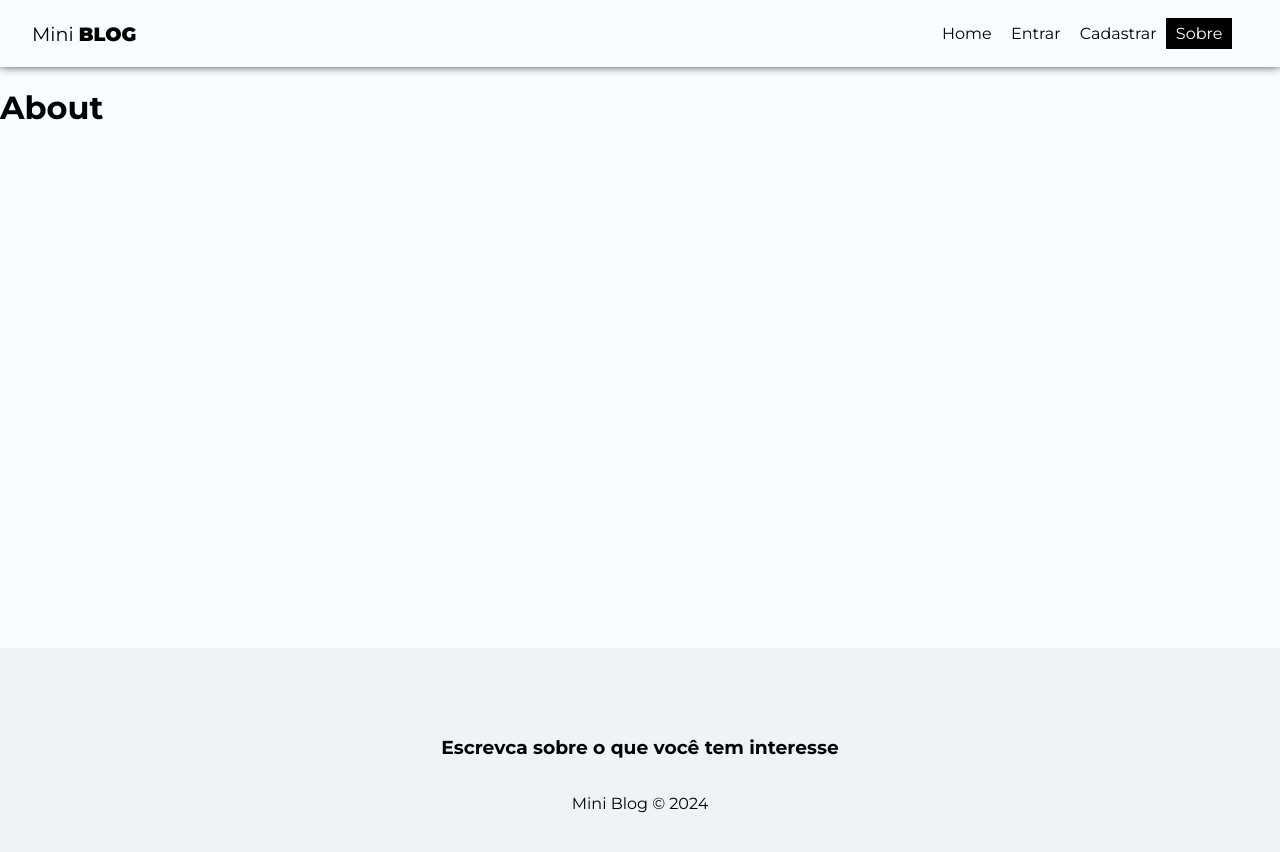
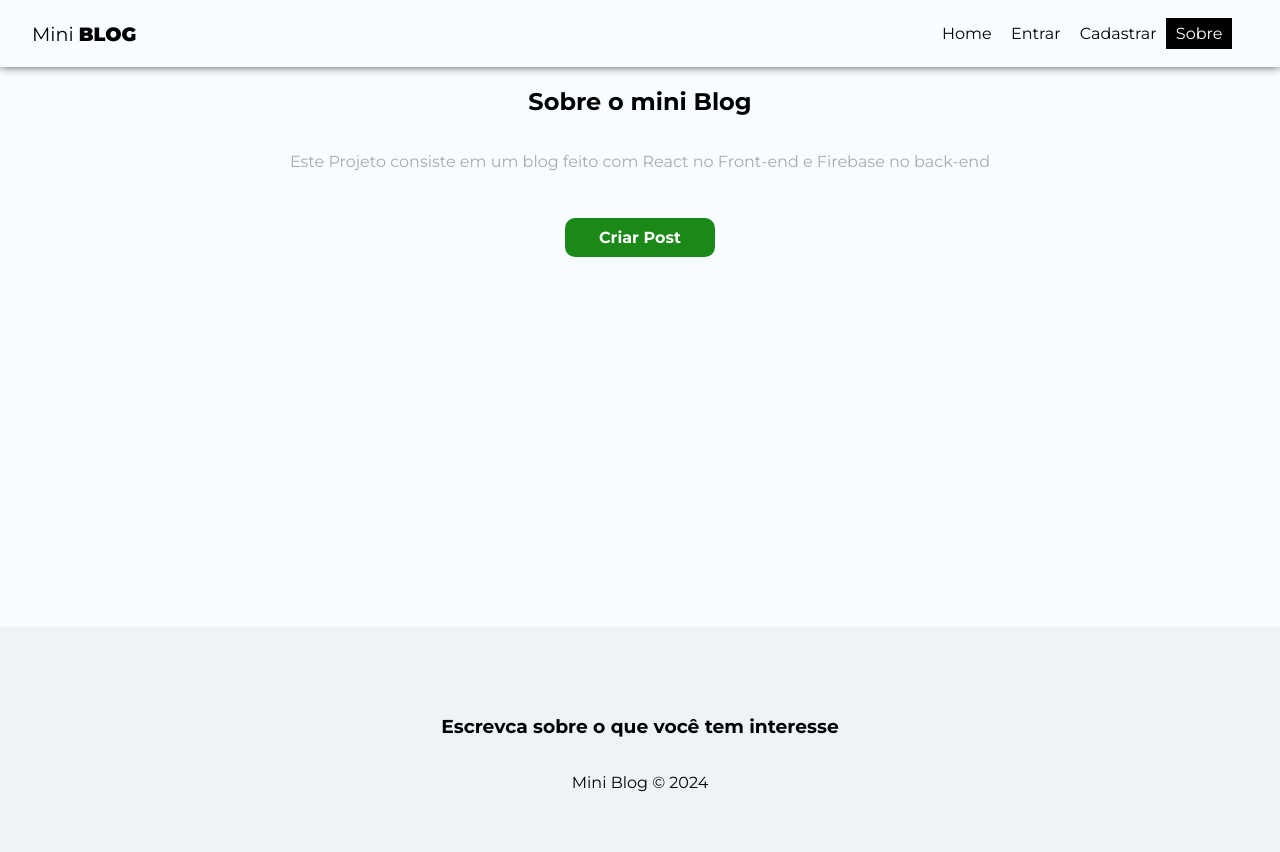
Before and after one commit to PedroA-Santos/MiniBlog, a React (Create React App) app: page /about in a window 1280 px wide. Shown: the top 852 px of the page. Built offline with nearby package versions, Linux system fonts and the light colour scheme; no server answers.

Commit message:
Finalizando Autenticação de usuário e navegação autenticada

```diff
--- a/src/App.js
+++ b/src/App.js
@@ -1,6 +1,15 @@
 import './App.css';
 
-import { BrowserRouter, Routes, Route, Navigate } from "react-router-dom"
+import { BrowserRouter, Routes, Route, Navigate } from "react-router-dom";
+import { onAuthStateChanged } from 'firebase/auth';
+
+//hooks
+import { useState, useEffect } from 'react';
+import { useAuthentication } from './hooks/useAuthentication';
+
+//context
+
+import { AuthProvider } from './context/AuthContext';
 
 //PAGES
 import Home from './Pages/Home/Home';
@@ -11,24 +20,47 @@
 //COMPONENTES
 import Navbar from './components/Navbar';
 import Footer from './components/Footer';
+import CreatePost from './Pages/CreatePost/CreatePost';
+import Dashboard from './Pages/Dashboard/Dashboard';
 
 
 
 function App() {
+
+
+  const [user, setUser] = useState(undefined)
+  const { auth } = useAuthentication()
+
+  const loadingUser = user === undefined
+
+  useEffect(() => {
+    onAuthStateChanged(auth, (user) => {
+      setUser(user)
+    })
+  }, [auth])
+
+  if (loadingUser) {
+    return <p>carregando...</p>
+  }
+
   return (
     <div className="App">
+      <AuthProvider value={{ user }}>
         <BrowserRouter>
           <Navbar />
           <div className="container">
             <Routes>
               <Route path='/' element={<Home />} />
               <Route path='about' element={<About />} />
-            <Route path='/login' element={<Login />} />
-            <Route path='/register' element={<Register />} />
+              <Route path='/login' element={!user ? <Login /> : <Navigate to="/login" />} />
+              <Route path='/register' element={!user ? <Register /> : <Navigate to="/login" />} />
+              <Route path='/posts/crate' element={user ? <CreatePost /> : <Navigate to="/login" />} />
+              <Route path='dashboard' element={user ? <Dashboard /> : <Navigate to="/login" />} />
             </Routes>
           </div>
           <Footer />
         </BrowserRouter>
+      </AuthProvider>
     </div>
   );
 }
--- a/src/Pages/About/About.js
+++ b/src/Pages/About/About.js
@@ -1,11 +1,16 @@
 //CSS
 import styles from './About.module.css'
 
+import { Link } from 'react-router-dom';
+
 const About = () => {
     return (
-        <div>
-            <h1>About</h1>
+        <div className={styles.about}>
+            <h2>Sobre o mini <span>Blog</span></h2>
+            <p>Este Projeto consiste em um blog feito com React no Front-end e Firebase no back-end</p>
+            <Link to="posts/create" className='btn'>Criar Post</Link>
         </div>
+
     );
 }
 
--- a/src/Pages/About/About.module.css
+++ b/src/Pages/About/About.module.css
@@ -0,0 +1,17 @@
+.about {
+    text-align: center;
+    display: flex;
+    flex-direction: column;
+    align-items: center;
+}
+
+.about p {
+    color: #aaa;
+    margin-bottom: 2em;
+}
+
+.about a {
+    display: block;
+    margin-top: 15px;
+    padding: 10px 15px;
+}
--- /dev/null
+++ b/src/Pages/CreatePost/CreatePost.js
@@ -0,0 +1,11 @@
+import styles from './CreatePost.module.css'
+
+const CreatePost = () => {
+    return (
+        <div>
+            <h1>CreatePost</h1>
+        </div>
+    )
+}
+
+export default CreatePost
--- /dev/null
+++ b/src/Pages/Dashboard/Dashboard.js
@@ -0,0 +1,11 @@
+import styles from './Dashboard.module.css'
+
+const Dashboard = () => {
+    return (
+        <div>
+            <h1>Dashboard</h1>
+        </div>
+    )
+}
+
+export default Dashboard
--- a/src/components/Navbar.js
+++ b/src/components/Navbar.js
@@ -2,32 +2,78 @@
 
 import { NavLink } from 'react-router-dom';
 
+
+import { useAuthentication } from '../hooks/useAuthentication';
+
+import { useAuthValue } from '../context/AuthContext';
+
 const Navbar = () => {
+
+
+    const { user } = useAuthValue();
+
+
     return (
         <nav className={styles.navbar}>
-            <NavLink to='/' className={styles.brand}>
+            <NavLink className={styles.brand} to="/">
                 Mini <span>Blog</span>
-
             </NavLink>
-
             <ul className={styles.links_list}>
                 <li>
-                    <NavLink to='/' className={({ isActive }) => (isActive ? styles.active : "")}>
+                    <NavLink
+                        to="/"
+                        className={({ isActive }) => (isActive ? styles.active : "")}
+                    >
                         Home
                     </NavLink>
                 </li>
+                {!user && (
+                    <>
                         <li>
-                    <NavLink to='/login' className={({ isActive }) => (isActive ? styles.active : "")}>
+                            <NavLink
+                                to="/login"
+                                className={({ isActive }) => (isActive ? styles.active : "")}
+                            >
                                 Entrar
                             </NavLink>
                         </li>
                         <li>
-                    <NavLink to='/register' className={({ isActive }) => (isActive ? styles.active : "")}>
+                            <NavLink
+                                to="/register"
+                                className={({ isActive }) => (isActive ? styles.active : "")}
+                            >
                                 Cadastrar
                             </NavLink>
                         </li>
+                    </>
+                )}
+
+                {user && (
+                    <>
                         <li>
-                    <NavLink to='/about' className={({ isActive }) => (isActive ? styles.active : "")}>
+                            <NavLink
+                                to="/posts/create"
+                                className={({ isActive }) => (isActive ? styles.active : "")}>
+
+                                Novo Post
+                            </NavLink>
+                        </li>
+
+                        <li>
+                            <NavLink
+                                to="/dashboard"
+                                className={({ isActive }) => (isActive ? styles.active : "")}>
+                                Dashboard
+                            </NavLink>
+                        </li>
+
+                    </>
+                )}
+                <li>
+                    <NavLink
+                        to="/about"
+                        className={({ isActive }) => (isActive ? styles.active : "")}
+                    >
                         Sobre
                     </NavLink>
                 </li>
--- /dev/null
+++ b/src/context/AuthContext.js
@@ -0,0 +1,11 @@
+import { useContext, createContext } from "react";
+
+const AuthContext = createContext();
+
+export function AuthProvider({ children, value }) {
+    return <AuthContext.Provider value={value}>{children}</AuthContext.Provider>;
+}
+
+export function useAuthValue() {
+    return useContext(AuthContext);
+}
```
Also changed, not shown: src/Pages/CreatePost/CreatePost.module.css (added), src/Pages/Dashboard/Dashboard.module.css (added). Lines whose indentation alone changed are shown as unchanged.
